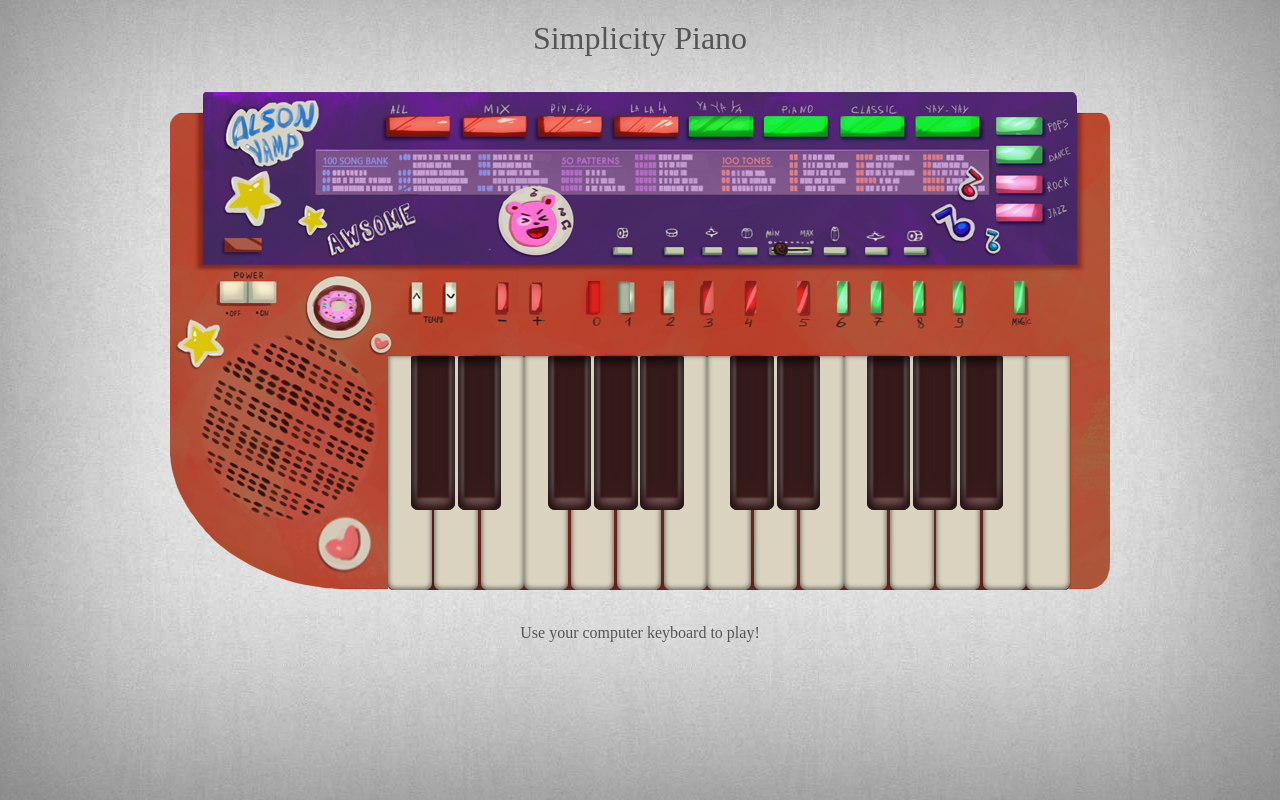
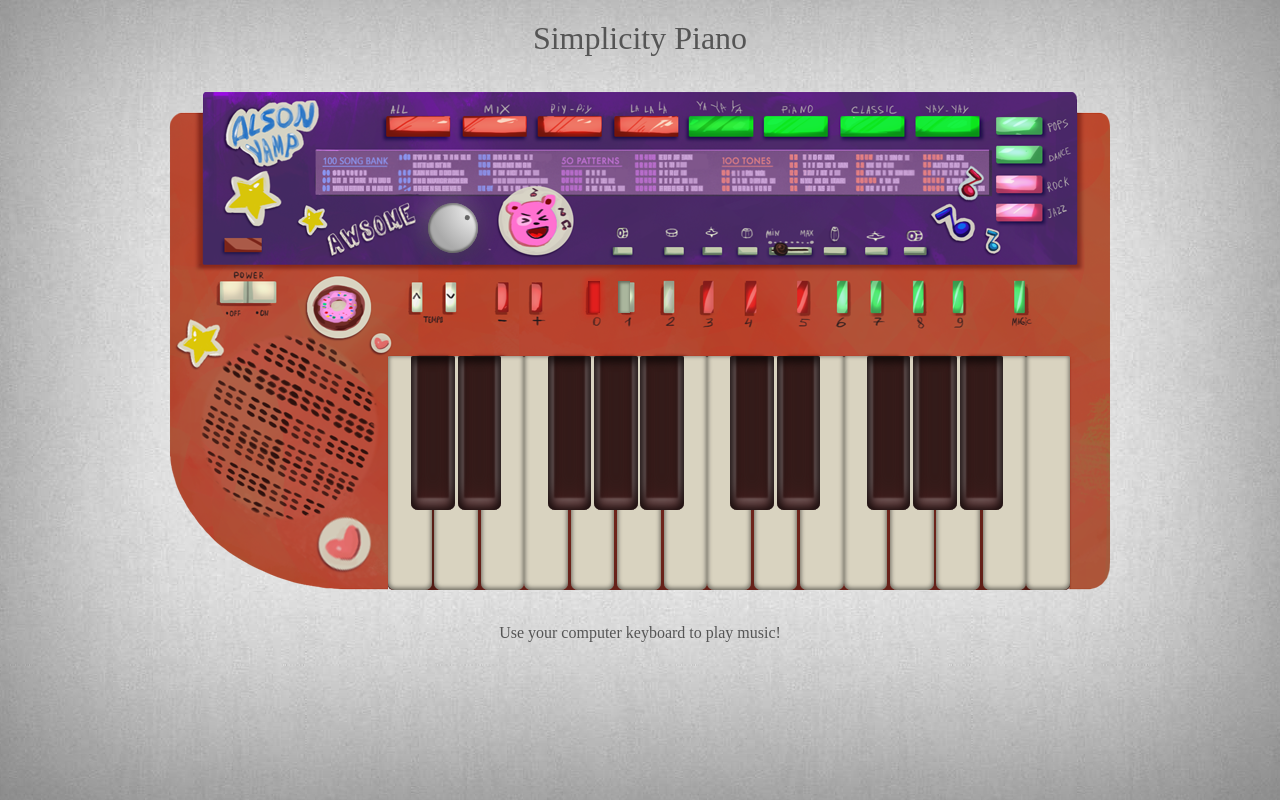
Before and after one commit to AlsonVamp/simple-piano, an Angular app: page / in a window 1280 px wide. Built offline with nearby package versions, Linux system fonts and the light colour scheme; no server answers.

Commit message:
Add and connect volume knob

```diff
--- a/src/app/app.component.html
+++ b/src/app/app.component.html
@@ -4,6 +4,6 @@
     </header>
     <keyboard-layout></keyboard-layout>
     <footer>
-        <span>Use your computer keyboard to play!</span>
+        <span>Use your computer keyboard to play music!</span>
     </footer>
 </div>
--- a/src/app/app.component.scss
+++ b/src/app/app.component.scss
@@ -1,7 +1,7 @@
 .background-active {
     background-image: url('../assets/img/wall.jpg');
     background-position: top center;
-    box-shadow:inset 0 -35px 300px rgba(0,0,0,0.5);
+    box-shadow:inset 0 -35px 2500px rgba(0,0,0,0.5);
     height:100vh;
 }
 
--- a/src/app/keyboard-layout/keyboard-layout.component.html
+++ b/src/app/keyboard-layout/keyboard-layout.component.html
@@ -1,4 +1,5 @@
 <div class="keyboard-image">
+  <volume-slider></volume-slider>
   <div class="instrument-selector">
     <div class="dash-button" (click)="onInstrumentChange(0)" [ngClass]="{'red-button': instrumentNum==0}">
     </div>
--- a/src/app/volume-slider/volume-slider.component.html
+++ b/src/app/volume-slider/volume-slider.component.html
@@ -1,5 +1,5 @@
-<div class="slider vertical">
-  <span class="slider-handle" role="slider" (mousedown)="onDrag($event)"></span>
-  <span class="slider-fill"></span>
-  <input type="hidden">
+<div class="knob wrap">
+  <div class="knob-handle" role="slider" (wheel)="onWheelDragging($event)" [style.transform]="rotationStyle">
+    <span class="knob-point"></span>
+  </div>
 </div>
--- a/src/app/volume-slider/volume-slider.component.scss
+++ b/src/app/volume-slider/volume-slider.component.scss
@@ -1,13 +1,26 @@
 .wrap {
-height: 200px;
-padding: 50px 0;
-background: #cccccc;
+    position: absolute;
+    left: 260px;
+    top: 113px;
+    border-radius: 50%;
+    box-shadow: 0px 0px 21px rgba(0, 0, 0, 0.4), -2px -5px 25px rgba(255, 255, 255, 0.3);
 }
-.button {
-width: 100px;
-height: 100px;
-border-radius: 50%;
-margin: 0 auto;
-background: radial-gradient(farthest-side ellipse at top left, white, #aaaaaa);
-box-shadow: 5px 10px 20px rgba(0,0,0,0.3), -5px -10px 20px rgba(255,255,255,0.5);
+.knob-handle {
+    width: 50px;
+    height: 50px;
+    border-radius: 50%;
+    margin: 0;
+    background: radial-gradient(farthest-side ellipse at top left, white, #aaaaaa);
+    box-shadow: inset 0px 0px 2px 2px rgba(0, 0, 0, 0.4);
 }
+
+.knob-point {
+    display: block;
+    position: absolute;
+    left: 10px;
+    top: 10px;
+    width: 5px;
+    height: 5px;
+    border-radius: 50%;
+    background-color: #666;
+}
--- a/src/app/volume-slider/volume-slider.component.ts
+++ b/src/app/volume-slider/volume-slider.component.ts
@@ -1,4 +1,4 @@
-import { Component, OnInit } from '@angular/core';
+import { Component, OnInit, Output, EventEmitter } from '@angular/core';
 
 @Component({
   selector: 'volume-slider',
@@ -6,13 +6,34 @@ import { Component, OnInit } from '@angular/core';
   styleUrls: ['./volume-slider.component.scss']
 })
 export class VolumeSliderComponent implements OnInit {
-
+  min: number = 0;
+  max: number = 1;
+  value: number = 0.7;
+  rotationStyle: string = this.sanitizeRotation(this.value);
+  @Output() levelChange = new EventEmitter();
   constructor() { }
 
   ngOnInit() {
+    Howler.volume(this.value);
   }
-  onDrag(event) {
-    console.log(event);
 
+  onWheelDragging(e) {
+    if (e.preventDefault)
+      e.preventDefault()
+    let newValue: number = Number.parseFloat((this.value + e.wheelDelta / 5000).toFixed(2));
+    if (newValue < this.min) {
+      this.value = this.min;
+    } else if (newValue > this.max) {
+      this.value = this.max;
+    } else {
+      this.value = newValue;
+    }
+    this.rotationStyle = this.sanitizeRotation(this.value);
+    this.levelChange.emit(this.value);
+    Howler.volume(this.value);
+  }
+
+  sanitizeRotation(val) {
+    return `rotate(${Math.round(val * 270) - 90}deg)`;
   }
 }
```
